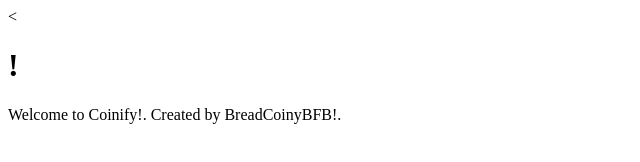
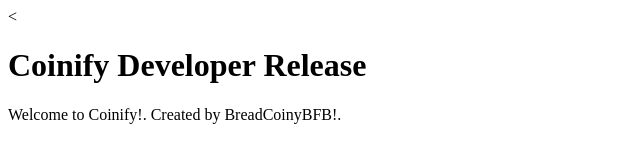
Before and after one commit to BreadCoinyBFB/Coinify, a plain HTML site: page index.html in a window 1280 px wide. Shown: the whole page, without its empty margins (0-640 px from the left). Drawn offline with Linux system fonts and the light colour scheme.

Commit message:
Update index.html

```diff
--- a/index.html
+++ b/index.html
@@ -4,7 +4,7 @@
   <title>Coinify</title>
 </head>
 <body>
-  <h1>!</h1>
+  <h1>Coinify Developer Release</h1>
   <p>Welcome to Coinify!. Created by BreadCoinyBFB!.</p>
 </body>
 </html>
```
